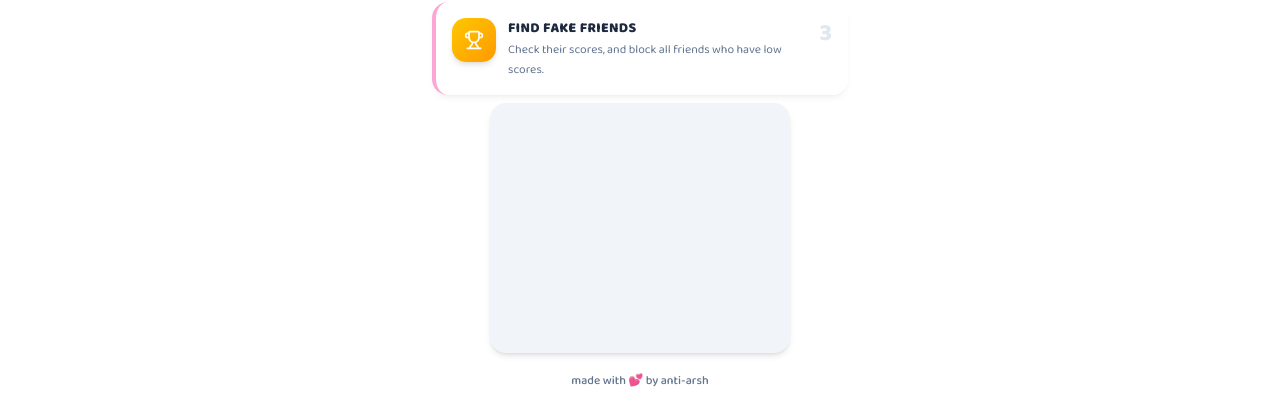
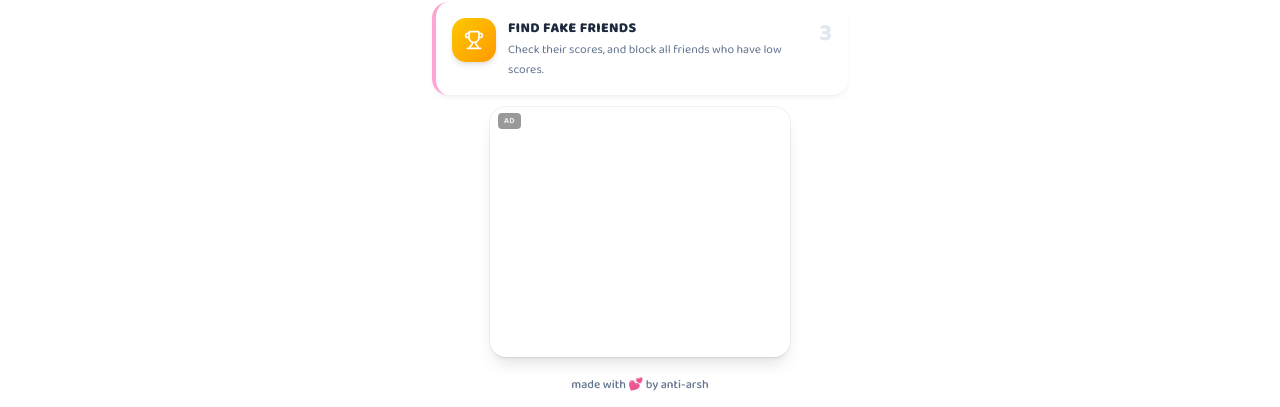
Before and after one commit to Arshad-701/dont-block-me, a Next.js app: page / in a window 1280 px wide. Shown: the part 820-1227 px from the top of the page. Built offline with nearby package versions, Linux system fonts and the light colour scheme.

Commit message:
Fix ad banner: centered white card with shadow, border, Ad label — clean UX

```diff
--- a/src/components/quiz/AdBanner.tsx
+++ b/src/components/quiz/AdBanner.tsx
@@ -3,17 +3,24 @@
 import Script from "next/script";
 
 // 300x250 banner ad slot (AdSterra / Monetag via bicea.org).
-// Renders an iframe ad at every placement where <AdBanner /> is used.
+// Properly styled: centered white card with shadow, border, and "Ad" label.
 export function AdBanner({ variant = "bottom" }: { variant?: "bottom" | "inline" }) {
   return (
     <div
-      className={`flex w-full justify-center ${variant === "bottom" ? "mt-2" : "my-3"}`}
+      className={`flex w-full justify-center px-3 ${
+        variant === "bottom" ? "mt-3" : "my-3"
+      }`}
       aria-label="advertisement"
     >
       <div
-        className="overflow-hidden rounded-2xl bg-slate-100 shadow-md"
+        className="relative overflow-hidden rounded-2xl bg-white shadow-lg ring-1 ring-black/5"
         style={{ width: 300, height: 250, maxWidth: "100%" }}
       >
+        {/* "Ad" transparency label */}
+        <span className="pointer-events-none absolute left-2 top-1.5 z-10 rounded bg-black/40 px-1.5 py-0.5 text-[8px] font-bold uppercase tracking-wider text-white/80">
+          Ad
+        </span>
+
         {/* atOptions must be set before the external script loads */}
         <Script
           id="adsterra-banner-opts"
```
Also changed, not shown: upload/pasted_image_1792649221634.png (added).
